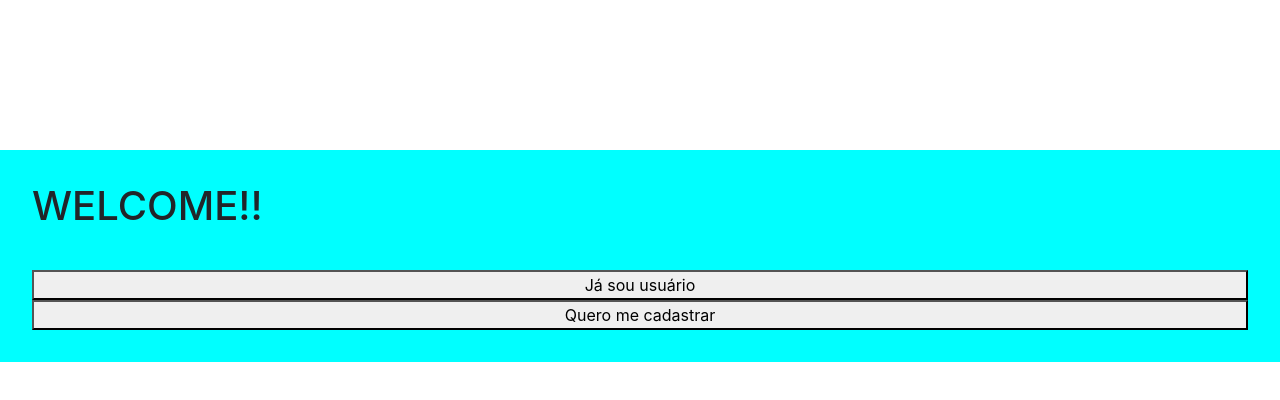
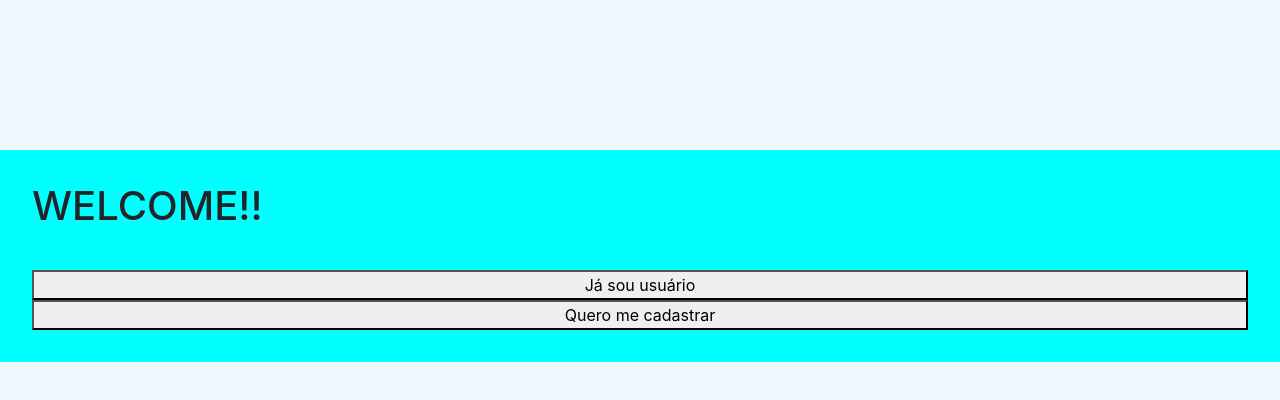
Before and after one commit to lucas648/teste-angular, an Angular app: page / in a window 1280 px wide. Shown: the top 400 px of the page. Built offline with nearby package versions, Linux system fonts and the light colour scheme.

Commit message:
Ajustes no css global

```diff
--- a/src/styles.scss
+++ b/src/styles.scss
@@ -1 +1,4 @@
 /* You can add global styles to this file, and also import other style files */
+html,body {
+    background-color: aliceblue;
+}
```
